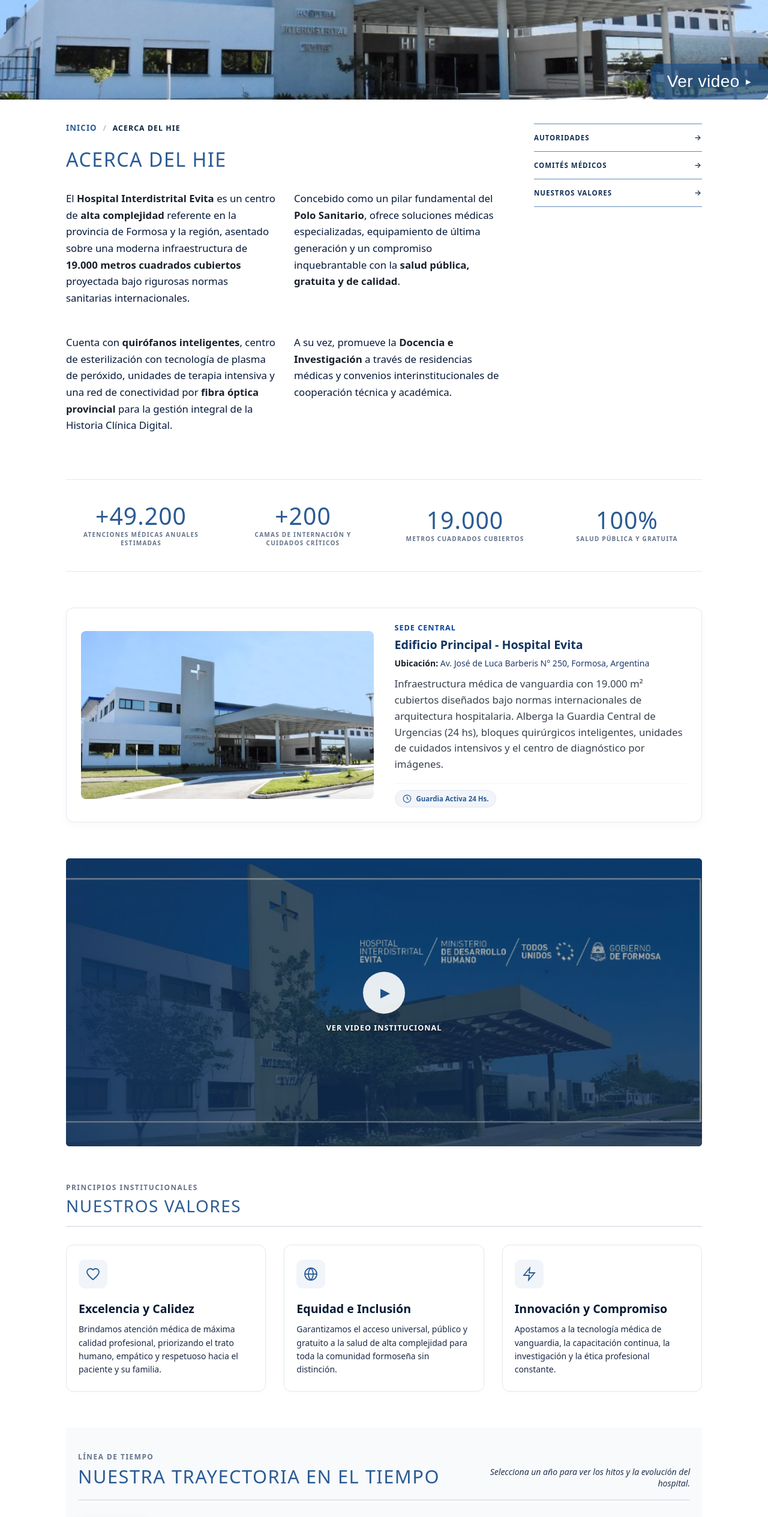
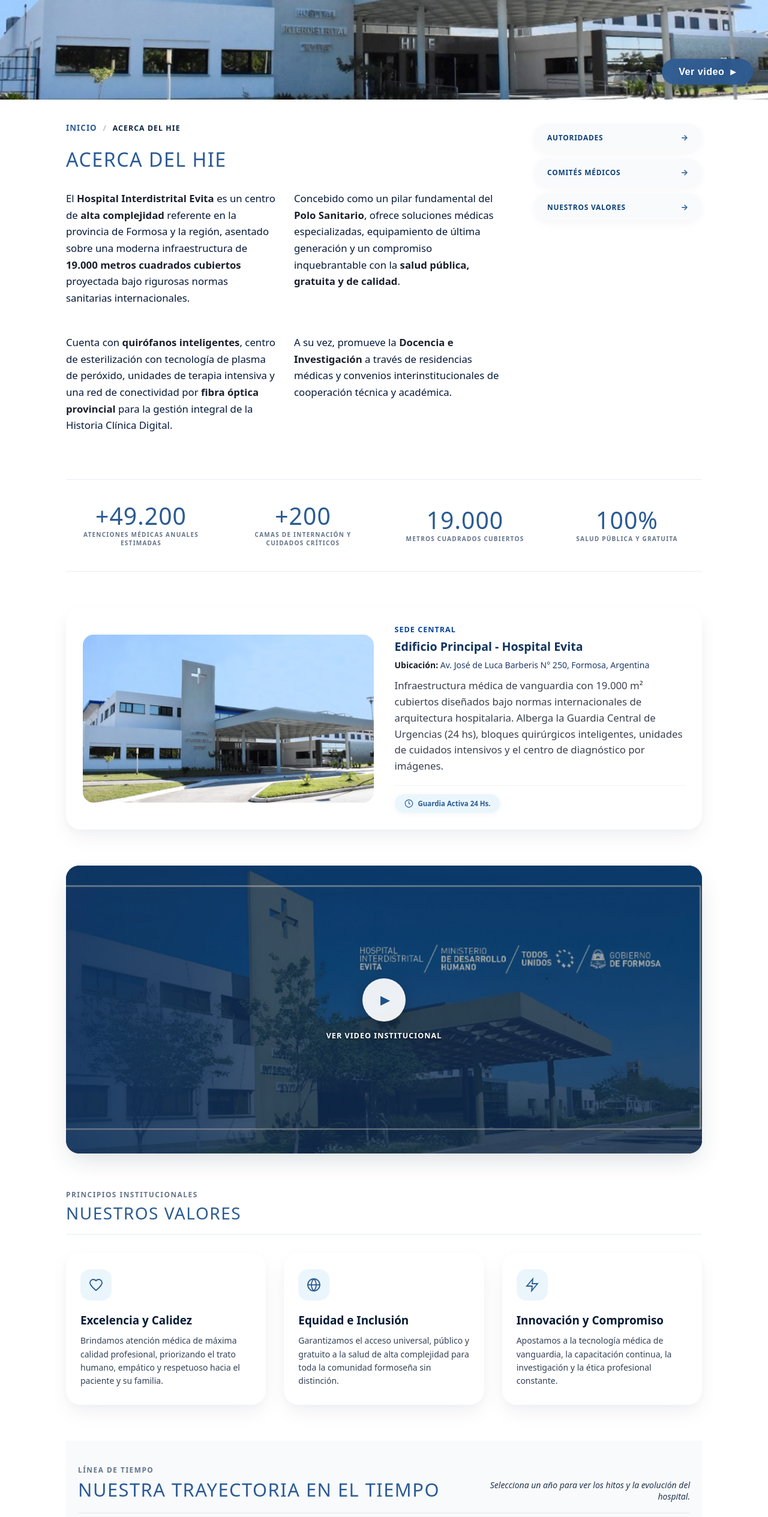
Before and after one commit to RamzLu/Plataforma-Web-HIE, a React (Vite) app in the folder frontend/: page /acerca-de in a window 1280 px wide. Shown: the part 234-2763 px from the top of the page at 60% size. Built offline with nearby package versions, Linux system fonts and the light colour scheme; no server answers; what keycloak-js would draw is missing.

Commit message:
se termino

```diff
--- a/frontend/src/styles/pages/AboutPage.css
+++ b/frontend/src/styles/pages/AboutPage.css
@@ -27,32 +27,39 @@
   display: block;
 }
 
+/* Botón flotante Hero del video (Píldora Soft UI) */
 .hero-video-btn {
   position: absolute;
-  bottom: 0;
-  right: 0;
-  background-color: #1e5188af;
+  bottom: 25px;
+  right: 25px;
+  background: rgba(43, 91, 148, 0.88);
+  backdrop-filter: blur(8px);
+  -webkit-backdrop-filter: blur(8px);
   color: #ffffff;
   border: none;
-  border-radius: 12px;
-  padding: 14px 28px;
-  font-size: 2rem;
-  font-weight: 300;
-  display: flex;
+  border-radius: 50px;
+  padding: 12px 28px;
+  font-size: 1.15rem;
+  font-weight: 600;
+  display: inline-flex;
   align-items: center;
   gap: 10px;
   cursor: pointer;
   letter-spacing: 0.5px;
-  transition: background-color 0.2s ease;
+  box-shadow: 0 8px 24px rgba(12, 35, 64, 0.25);
+  transition: all 0.3s cubic-bezier(0.16, 1, 0.3, 1);
 }
 
 .hero-video-btn:hover {
-  background-color: #143a63;
+  transform: translateY(-2px);
+  background-color: #0d4077;
+  box-shadow: 0 12px 28px rgba(13, 64, 119, 0.35);
 }
 
 .play-triangle {
-  font-size: 0.8rem;
+  font-size: 0.85rem;
 }
+
 .about-main-wrapper {
   max-width: 1100px;
   width: 100%;
@@ -61,7 +68,9 @@
   display: flex;
   flex-direction: column;
   gap: 60px;
+  box-sizing: border-box;
 }
+
 .about-top-grid {
   display: grid;
   grid-template-columns: 1fr 280px;
@@ -102,54 +111,68 @@
   font-weight: 600;
 }
 
+/* Barra lateral interactiva con enlaces píldora Soft UI */
 .about-right-sidebar {
-  border-top: 1px solid #6188b7;
+  border: none;
+  width: 100%;
 }
 
 .sidebar-menu-list {
   list-style: none;
   padding: 0;
   margin: 0;
+  display: flex;
+  flex-direction: column;
+  gap: 12px;
 }
 
 .sidebar-menu-list li {
-  border-bottom: 1px solid #6188b7;
+  border: none;
 }
 
 .sidebar-menu-list a {
   display: flex;
   justify-content: space-between;
   align-items: center;
-  padding: 14px 0;
+  padding: 14px 22px;
   text-decoration: none;
-  color: #122e55;
-  font-size: 0.82rem;
-  font-weight: 600;
-  letter-spacing: 1px;
-  transition: color 0.2s ease;
+  color: #0d4077;
+  background-color: #f8fafc;
+  border-radius: 50px;
+  border: none;
+  font-size: 0.85rem;
+  font-weight: 700;
+  letter-spacing: 0.8px;
+  box-shadow: 0 4px 14px rgba(12, 35, 64, 0.04);
+  transition: all 0.3s cubic-bezier(0.16, 1, 0.3, 1);
 }
 
 .sidebar-menu-list a:hover {
+  background-color: #eaf6fc;
   color: #2b5b94;
+  transform: translateY(-2px);
+  box-shadow: 0 8px 22px rgba(43, 91, 148, 0.14);
 }
 
 .sidebar-menu-list .arrow {
-  font-size: 0.9rem;
-  transition: transform 0.2s ease;
+  font-size: 0.95rem;
+  transition: transform 0.25s ease;
+  color: #2b5b94;
 }
 
 .sidebar-menu-list a:hover .arrow {
   transform: translateX(4px);
 }
 
+/* Estadísticas institucionales con separadores suaves */
 .about-stats-clean {
   display: grid;
   grid-template-columns: repeat(4, 1fr);
   gap: 20px;
   align-items: center;
   padding: 40px 0;
-  border-top: 1px solid #e2e8f0;
-  border-bottom: 1px solid #e2e8f0;
+  border-top: 1px solid rgba(43, 91, 148, 0.1);
+  border-bottom: 1px solid rgba(43, 91, 148, 0.1);
 }
 
 .stat-clean-item {
@@ -177,6 +200,7 @@
   max-width: 200px;
   line-height: 1.35;
 }
+
 #sede-central {
   scroll-margin-top: 170px;
 }
@@ -199,23 +223,24 @@
   width: 100%;
 }
 
+/* Tarjeta Sede Central Soft UI */
 .single-sede-card {
   display: grid;
   grid-template-columns: 1fr 1fr;
   gap: 35px;
   align-items: center;
   background-color: #ffffff;
-  border: 1px solid #e2e8f0;
-  border-radius: 12px;
+  border: none;
+  border-radius: 24px;
   overflow: hidden;
-  padding: 24px;
-  box-shadow: 0 4px 15px rgba(0, 0, 0, 0.03);
+  padding: 28px;
+  box-shadow: 0 14px 35px -5px rgba(12, 35, 64, 0.07), 0 4px 15px -3px rgba(12, 35, 64, 0.03);
 }
 
 .single-sede-card .sede-img-box {
   width: 100%;
   height: 280px;
-  border-radius: 8px;
+  border-radius: 18px;
   overflow: hidden;
 }
 
@@ -270,8 +295,8 @@
   display: flex;
   gap: 15px;
   flex-wrap: wrap;
-  padding-top: 10px;
-  border-top: 1px solid #f1f5f9;
+  padding-top: 14px;
+  border-top: 1px solid rgba(43, 91, 148, 0.08);
 }
 
 .badge-item {
@@ -281,10 +306,11 @@
   font-size: 0.82rem;
   font-weight: 600;
   color: #2b5b94;
-  background-color: #f1f5f9;
-  padding: 6px 12px;
-  border-radius: 20px;
-  border: 1px solid #e2e8f0;
+  background-color: #eaf6fc;
+  padding: 8px 16px;
+  border-radius: 50px;
+  border: none;
+  box-shadow: 0 2px 8px rgba(43, 91, 148, 0.06);
 }
 
 .badge-item svg {
@@ -313,10 +339,11 @@
   position: relative;
   width: 100%;
   height: 480px;
-  border-radius: 6px;
+  border-radius: 22px;
   overflow: hidden;
   background-color: #000000;
   cursor: pointer;
+  box-shadow: 0 16px 40px -8px rgba(12, 35, 64, 0.16);
 }
 
 .video-cover-img {
@@ -346,18 +373,17 @@
 }
 
 .play-circle-btn {
-  width: 70px;
-  height: 70px;
+  width: 72px;
+  height: 72px;
   border-radius: 50%;
-  background-color: rgba(255, 255, 255, 0.9);
+  background-color: rgba(255, 255, 255, 0.92);
   border: none;
   display: flex;
   align-items: center;
   justify-content: center;
   cursor: pointer;
-  transition:
-    transform 0.2s ease,
-    background-color 0.2s ease;
+  box-shadow: 0 8px 25px rgba(0, 0, 0, 0.25);
+  transition: all 0.3s cubic-bezier(0.16, 1, 0.3, 1);
 }
 
 .play-circle-btn .play-icon {
@@ -367,8 +393,9 @@
 }
 
 .video-frame-container:hover .play-circle-btn {
-  transform: scale(1.1);
+  transform: scale(1.08) translateY(-2px);
   background-color: #ffffff;
+  box-shadow: 0 14px 32px rgba(0, 0, 0, 0.35);
 }
 
 .video-caption-text {
@@ -390,15 +417,14 @@
     gap: 30px;
   }
 
-  .about-sedes-grid {
-    grid-template-columns: 1fr;
-  }
-
   .video-frame-container {
     height: 320px;
   }
 }
 
+/* =========================================================
+   SECCIÓN AUTORIDADES (SOFT UI)
+   ========================================================= */
 .about-authorities-section {
   scroll-margin-top: 100px;
   padding-top: 20px;
@@ -410,8 +436,8 @@
 .authorities-header {
   display: flex;
   flex-direction: column;
-  border-bottom: 1px solid #cbd5e1;
-  padding-bottom: 15px;
+  border-bottom: 1px solid rgba(43, 91, 148, 0.12);
+  padding-bottom: 16px;
 }
 
 .authorities-tag {
@@ -440,19 +466,18 @@
 
 .authority-card {
   background-color: #ffffff;
-  border: 1px solid #e2e8f0;
+  border: none;
+  border-radius: 24px;
   overflow: hidden;
-  box-shadow: 0 4px 15px rgba(0, 0, 0, 0.03);
+  box-shadow: 0 14px 35px -5px rgba(12, 35, 64, 0.07), 0 4px 15px -3px rgba(12, 35, 64, 0.03);
   display: flex;
   flex-direction: column;
-  transition:
-    transform 0.25s ease,
-    box-shadow 0.25s ease;
+  transition: transform 0.3s cubic-bezier(0.16, 1, 0.3, 1), box-shadow 0.3s cubic-bezier(0.16, 1, 0.3, 1);
 }
 
 .authority-card:hover {
   transform: translateY(-4px);
-  box-shadow: 0 10px 25px rgba(0, 0, 0, 0.08);
+  box-shadow: 0 24px 48px -8px rgba(43, 91, 148, 0.16), 0 8px 18px -4px rgba(12, 35, 64, 0.05);
 }
 
 .authority-img-box {
@@ -460,6 +485,7 @@
   height: 260px;
   background-color: #f1f5f9;
   overflow: hidden;
+  border-radius: 24px 24px 0 0;
 }
 
 .authority-img-box img {
@@ -470,7 +496,7 @@
 }
 
 .authority-info {
-  padding: 22px 20px;
+  padding: 24px 22px;
   display: flex;
   flex-direction: column;
   gap: 6px;
@@ -479,7 +505,7 @@
 
 .authority-role {
   color: #2b5b94;
-  font-size: 0.75rem;
+  font-size: 0.78rem;
   font-weight: 700;
   letter-spacing: 1px;
   text-transform: uppercase;
@@ -493,13 +519,16 @@
 }
 
 .authority-spec {
-  color: #0453c3;
-  font-size: 2rem;
-  font-weight: 300;
-  line-height: 1.4;
-  margin: 2px 0 0 0;
+  color: #475569;
+  font-size: 0.95rem;
+  font-weight: 400;
+  line-height: 1.5;
+  margin: 4px 0 0 0;
 }
 
+/* =========================================================
+   SECCIÓN VALORES INSTITUCIONALES (SOFT UI)
+   ========================================================= */
 .about-valores-section {
   scroll-margin-top: 100px;
   display: flex;
@@ -510,8 +539,8 @@
 .valores-header {
   display: flex;
   flex-direction: column;
-  border-bottom: 1px solid #cbd5e1;
-  padding-bottom: 15px;
+  border-bottom: 1px solid rgba(43, 91, 148, 0.12);
+  padding-bottom: 16px;
 }
 
 .valores-tag {
@@ -538,25 +567,26 @@
 }
 
 .valor-clean-card {
-    border: 1px solid #e2e8f0;
-    border-radius: 12px;
-    padding: 24px 20px;
-    display: flex;
-    flex-direction: column;
-    box-shadow: 0 2px 6px rgba(13, 34, 63, 0.02);
-    transition: border-color 0.2s ease, transform 0.2s ease;
+  background-color: #ffffff;
+  border: none;
+  border-radius: 24px;
+  padding: 28px 24px;
+  display: flex;
+  flex-direction: column;
+  box-shadow: 0 14px 35px -5px rgba(12, 35, 64, 0.07), 0 4px 15px -3px rgba(12, 35, 64, 0.03);
+  transition: transform 0.3s cubic-bezier(0.16, 1, 0.3, 1), box-shadow 0.3s cubic-bezier(0.16, 1, 0.3, 1);
 }
 
 .valor-clean-card:hover {
-   transform: translateY(-2px);
-  border-color: #0066cc;
+  transform: translateY(-4px);
+  box-shadow: 0 24px 48px -8px rgba(43, 91, 148, 0.16), 0 8px 18px -4px rgba(12, 35, 64, 0.05);
 }
 
 .valor-icon-box {
-  width: 48px;
-  height: 48px;
-  border-radius: 10px;
-  background-color: #f1f5f9;
+  width: 52px;
+  height: 52px;
+  border-radius: 16px;
+  background-color: #eaf6fc;
   display: flex;
   align-items: center;
   justify-content: center;
@@ -571,13 +601,13 @@
 
 .valor-card-title {
   color: #041a35;
-  font-size: 1.4rem;
+  font-size: 1.35rem;
   font-weight: 600;
   margin: 0 0 10px 0;
 }
 
 .valor-card-desc {
-  color: #1a2944;
+  color: #334155;
   font-size: 1rem;
   font-weight: 400;
   line-height: 1.6;
@@ -589,7 +619,7 @@
   height: 100%;
   object-fit: cover;
   background-color: #000000;
-  border-radius: 6px;
+  border-radius: 22px;
 }
 
 /* RESPONSIVE VALORES */
@@ -599,7 +629,7 @@
   }
 }
 
-/* RESPONSIVE */
+/* RESPONSIVE AUTORIDADES */
 @media (max-width: 992px) {
   .authorities-grid {
     grid-template-columns: repeat(2, 1fr);
--- a/frontend/src/styles/pages/EspecialidadesPage.css
+++ b/frontend/src/styles/pages/EspecialidadesPage.css
@@ -748,7 +748,7 @@
   .especialidades-page .public-page-banner,
   .esp-header-fluid {
     padding: 110px 20px 45px 20px !important;
-    border-radius: 0 0 24px 24px !important;
+    border-radius: 0 !important;
     margin-bottom: 28px !important;
   }
   .especialidades-page .public-page-banner-inner,
@@ -771,7 +771,7 @@
   .esp-header-fluid {
     padding: 95px 16px 36px 16px !important;
     margin-bottom: 24px !important;
-    border-radius: 0 0 20px 20px !important;
+    border-radius: 0 !important;
   }
   .especialidades-page .public-page-banner-inner,
   .esp-header-inner {
--- a/frontend/src/styles/pages/NoticiasPage.css
+++ b/frontend/src/styles/pages/NoticiasPage.css
@@ -1283,7 +1283,7 @@ z-index: 100010 !important;
   .noticias-page .public-page-banner,
   .news-header-fluid {
     padding: 110px 20px 45px 20px !important;
-    border-radius: 0 0 24px 24px !important;
+    border-radius: 0 !important;
     margin-bottom: 28px !important;
   }
   .noticias-page .public-page-banner-inner,
@@ -1313,7 +1313,7 @@ z-index: 100010 !important;
   .news-header-fluid {
     padding: 95px 16px 36px 16px !important;
     margin-bottom: 24px !important;
-    border-radius: 0 0 20px 20px !important;
+    border-radius: 0 !important;
   }
   .noticias-page .public-page-banner-inner,
   .news-header-inner {
--- a/frontend/src/styles/sections/InteractiveTimelineSection.css
+++ b/frontend/src/styles/sections/InteractiveTimelineSection.css
@@ -11,6 +11,7 @@
     "Segoe UI",
     Roboto,
     sans-serif;
+  box-sizing: border-box;
 }
 
 .timeline-interactive-container {
@@ -25,7 +26,7 @@
   display: flex;
   justify-content: space-between;
   align-items: flex-end;
-  border-bottom: 1px solid #cbd5e1;
+  border-bottom: 1px solid rgba(43, 91, 148, 0.12);
   padding-bottom: 18px;
 }
 
@@ -45,7 +46,7 @@
 .timeline-header-title {
   color: #2b5b94;
   font-size: 2.2rem;
-  font-weight: 300;
+  font-weight: 300; /* Grosor delgado reglamentario */
   letter-spacing: 1.5px;
   margin: 4px 0 0 0;
   text-transform: uppercase;
@@ -61,27 +62,28 @@
   text-align: right;
 }
 
-/* BARRA DE AÑOS */
+/* BARRA DE AÑOS (BOTONES PÍLDORA SOFT UI) */
 .timeline-years-bar {
   display: flex;
-  gap: 15px;
+  gap: 14px;
   flex-wrap: wrap;
 }
 
 .year-tab-btn {
   background-color: #ffffff;
-  color: #0a2c5d;
-  border: 1px solid #cbd5e1;
-  padding: 10px 24px;
-  font-size: 1.2rem;
+  color: #0d223f;
+  border: none;
+  border-radius: 50px;
+  padding: 11px 26px;
+  font-size: 1.15rem;
   font-weight: 600;
-  letter-spacing: 2px;
+  letter-spacing: 1.5px;
   cursor: pointer;
   display: flex;
   align-items: center;
   gap: 10px;
-  transition: all 0.2s ease;
-  box-shadow: 0 2px 8px rgba(0, 0, 0, 0.02);
+  box-shadow: 0 4px 14px rgba(12, 35, 64, 0.06);
+  transition: all 0.3s cubic-bezier(0.16, 1, 0.3, 1);
 }
 
 .year-tab-btn .btn-dot {
@@ -89,20 +91,21 @@
   height: 10px;
   border-radius: 50%;
   background-color: var(--accent-color, #2b5b94);
-  transition: transform 0.2s ease;
+  transition: transform 0.25s ease;
 }
 
 .year-tab-btn:hover {
-  border-color: var(--accent-color, #2b5b94);
   color: var(--accent-color, #2b5b94);
-  transform: translateY(-3px);
+  transform: translateY(-2px);
+  box-shadow: 0 8px 22px rgba(43, 91, 148, 0.14);
 }
 
 .year-tab-btn.active {
-  background-color: #bfe1f7;
-  border: 2px solid var(--accent-color, #6caeff);
+  background-color: #eaf6fc;
+  border: none;
   color: #0c2340;
-  box-shadow: 0 6px 18px rgba(0, 0, 0, 0.08);
+  box-shadow: 0 8px 24px rgba(43, 91, 148, 0.18);
+  transform: translateY(-2px);
 }
 
 .year-tab-btn.active .btn-dot {
@@ -129,14 +132,17 @@
   position: absolute;
   top: 15px;
   left: 15px;
-  background-color: rgba(2, 31, 66, 0.764);
-  backdrop-filter: blur(4px);
+  background-color: rgba(2, 31, 66, 0.78);
+  backdrop-filter: blur(8px);
+  -webkit-backdrop-filter: blur(8px);
   color: #ffffff;
+  border-radius: 50px;
   font-size: 0.78rem;
   font-weight: 600;
-  padding: 6px 14px;
+  padding: 6px 16px;
   letter-spacing: 1px;
   z-index: 2;
+  box-shadow: 0 4px 12px rgba(0, 0, 0, 0.15);
 }
 
 .timeline-road-img {
@@ -152,12 +158,14 @@
   display: flex;
 }
 
+/* Tarjeta de Detalle Soft UI */
 .timeline-detail-card {
   width: 100%;
   background-color: #ffffff;
-  border: 1px solid #cbd5e1;
+  border: none;
+  border-radius: 24px;
   overflow: hidden;
-  box-shadow: 0 10px 30px rgba(0, 0, 0, 0.05);
+  box-shadow: 0 14px 35px -5px rgba(12, 35, 64, 0.07), 0 4px 15px -3px rgba(12, 35, 64, 0.03);
   display: flex;
   flex-direction: column;
 }
@@ -167,6 +175,8 @@
   height: 220px;
   position: relative;
   background-color: #e2e8f0;
+  border-radius: 24px 24px 0 0;
+  overflow: hidden;
 }
 
 .detail-photo {
@@ -178,19 +188,19 @@
 
 .detail-year-badge {
   position: absolute;
-  bottom: 12px;
-  right: 12px;
+  bottom: 14px;
+  right: 14px;
   color: #ffffff;
-  font-size: 1rem;
+  font-size: 0.95rem;
   font-weight: 700;
-  padding: 4px 14px;
-  border-radius: 5px;
-  box-shadow: 0 4px 12px rgba(0, 0, 0, 0.2);
+  padding: 5px 16px;
+  border-radius: 50px;
+  box-shadow: 0 4px 14px rgba(0, 0, 0, 0.2);
   letter-spacing: 1px;
 }
 
 .detail-body {
-  padding: 25px;
+  padding: 26px;
   display: flex;
   flex-direction: column;
   gap: 8px;
@@ -198,7 +208,7 @@
 }
 
 .detail-category {
-  font-size: 0.9rem;
+  font-size: 0.88rem;
   font-weight: 700;
   letter-spacing: 1px;
   text-transform: uppercase;
@@ -213,9 +223,9 @@
 }
 
 .detail-desc {
-  color: #092249;
-  font-size: 1.4rem;
-  font-weight: 300;
+  color: #334155;
+  font-size: 1.05rem;
+  font-weight: 400;
   line-height: 1.6;
   margin: 6px 0 0 0;
 }
--- a/frontend/src/styles/ui/PageBanner.css
+++ b/frontend/src/styles/ui/PageBanner.css
@@ -22,7 +22,7 @@
   align-items: center !important;
   padding: 125px 24px 55px 24px !important;
   margin: 0 0 35px 0 !important;
-  border-radius: 0 0 32px 32px !important;
+  border-radius: 0 !important;
   box-shadow: 0 14px 35px -8px rgba(12, 35, 64, 0.08) !important;
   font-family: system-ui, -apple-system, BlinkMacSystemFont, "Segoe UI", Roboto, sans-serif !important;
 
@@ -139,7 +139,7 @@
   .prof-header-fluid,
   .esp-header-fluid {
     padding: 110px 20px 45px 20px !important;
-    border-radius: 0 0 24px 24px !important;
+    border-radius: 0 !important;
     margin-bottom: 28px !important;
   }
 
@@ -175,7 +175,7 @@
   .esp-header-fluid {
     padding: 95px 16px 36px 16px !important;
     margin-bottom: 24px !important;
-    border-radius: 0 0 20px 20px !important;
+    border-radius: 0 !important;
   }
 
   .public-page-banner-inner,
```
Also changed, not shown: frontend/src/styles/components/Carousel.css (+5 -5 lines), frontend/src/styles/sections/AprendeSection.css (+29 -28 lines), frontend/src/styles/sections/PatientInfoSection.css (+9 -9 lines).
